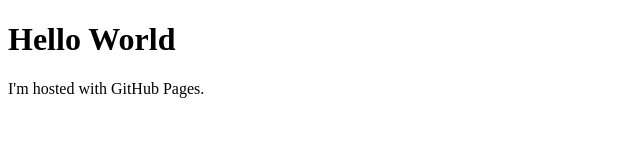
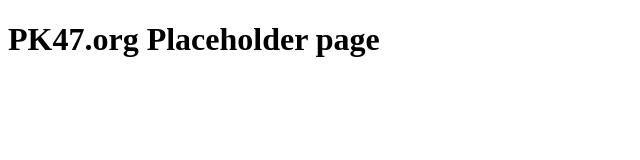
Before and after one commit to Beebarnes/todo-flask, a plain HTML site: page index.html in a window 1280 px wide. Shown: the whole page, without its empty margins (0-640 px from the left). Drawn offline with Linux system fonts and the light colour scheme.

Commit message:
Update index.html

```diff
--- a/index.html
+++ b/index.html
@@ -1,7 +1,7 @@
 <!DOCTYPE html>
 <html>
 <body>
-<h1>Hello World</h1>
-<p>I'm hosted with GitHub Pages.</p>
+<h1>PK47.org Placeholder page</h1>
+
 </body>
 </html>
```
